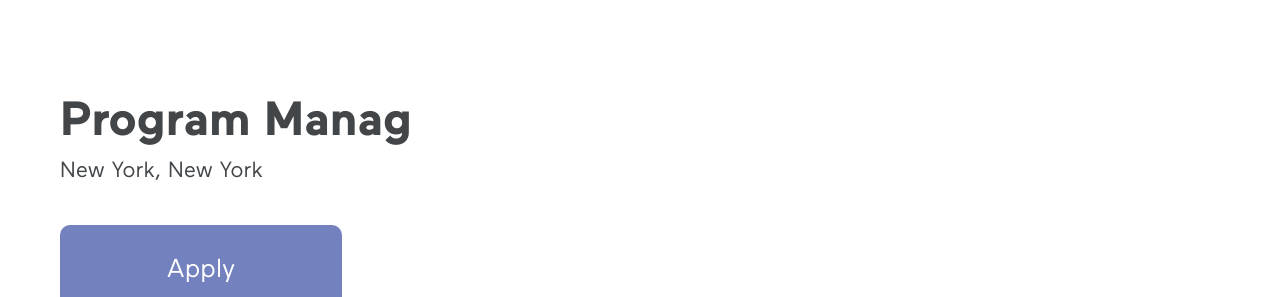
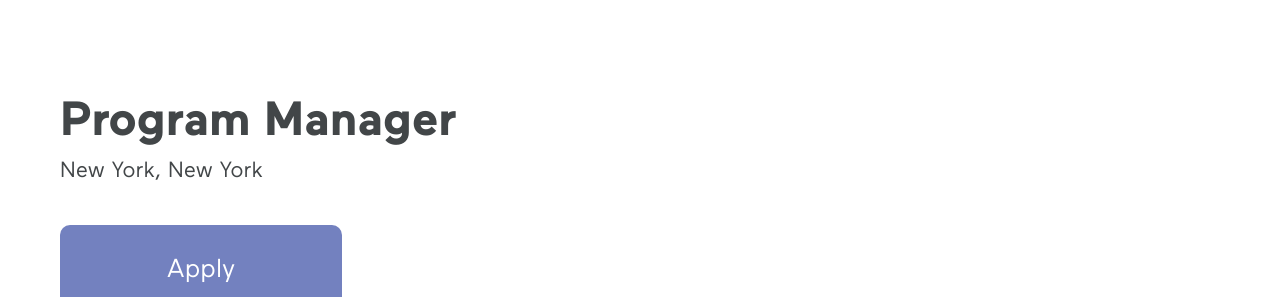
Before and after one commit to taliacotton/holler, a Jekyll site: the page built from _listings/program-manager.md, in a window 1280 px wide and 900 px high. Shown: the part 189-486 px from the top of the window. Built offline with Jekyll 4.4.1, drawn with Linux system fonts in a browser that asks for light colours; nearby versions of some CDN libraries.

Commit message:
Updated '_listings/program-manager.md' via CloudCannon

```diff
--- a/_listings/program-manager.md
+++ b/_listings/program-manager.md
@@ -1,7 +1,7 @@
 ---
-position: Program Manag
+position: Program Manager
 layout: listing
-permalink: /careers/programmanager
+permalink: /careers/program_manager
 shorthand-for-animation: a Program Manager
 location: 'New York, New York'
 timeframe: Full Time
```
